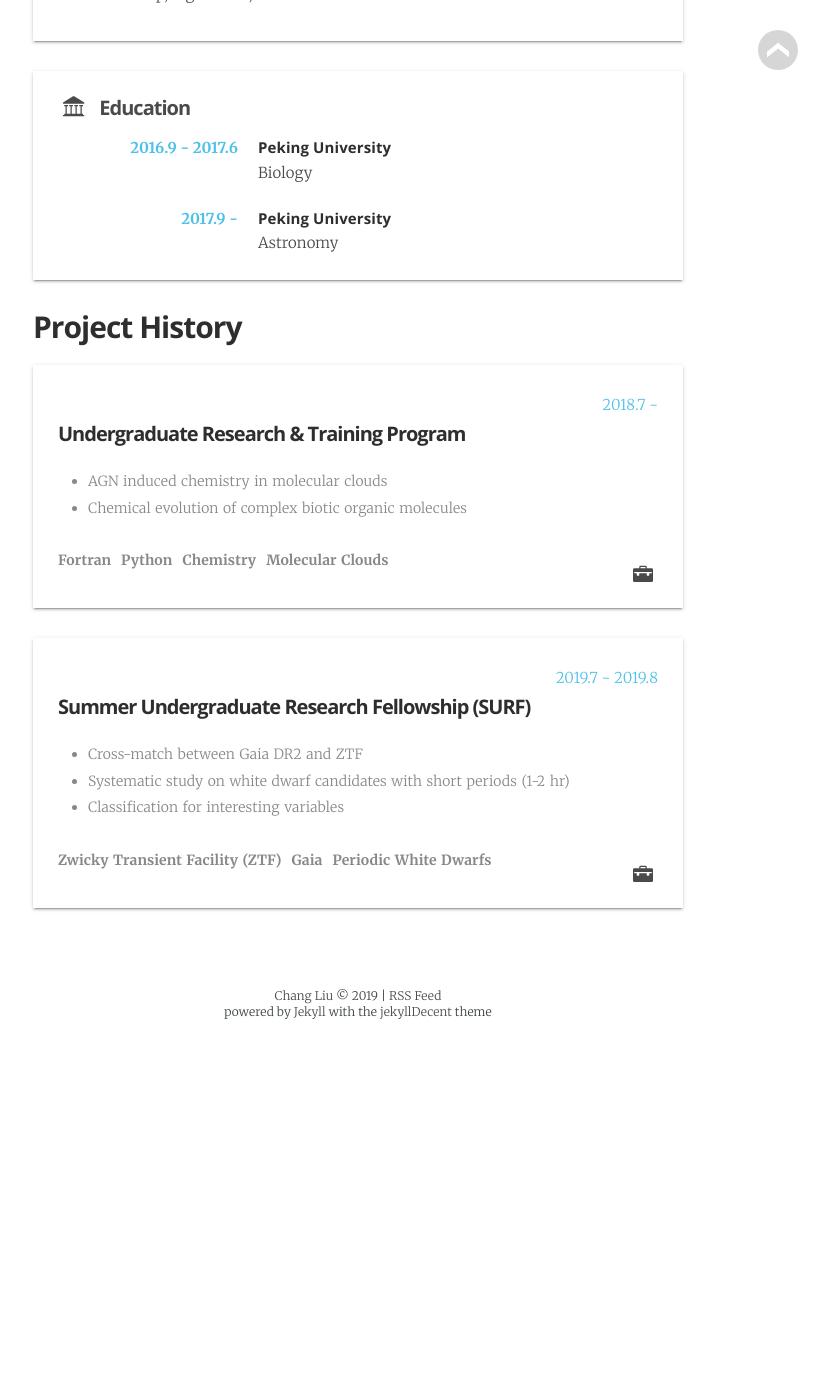
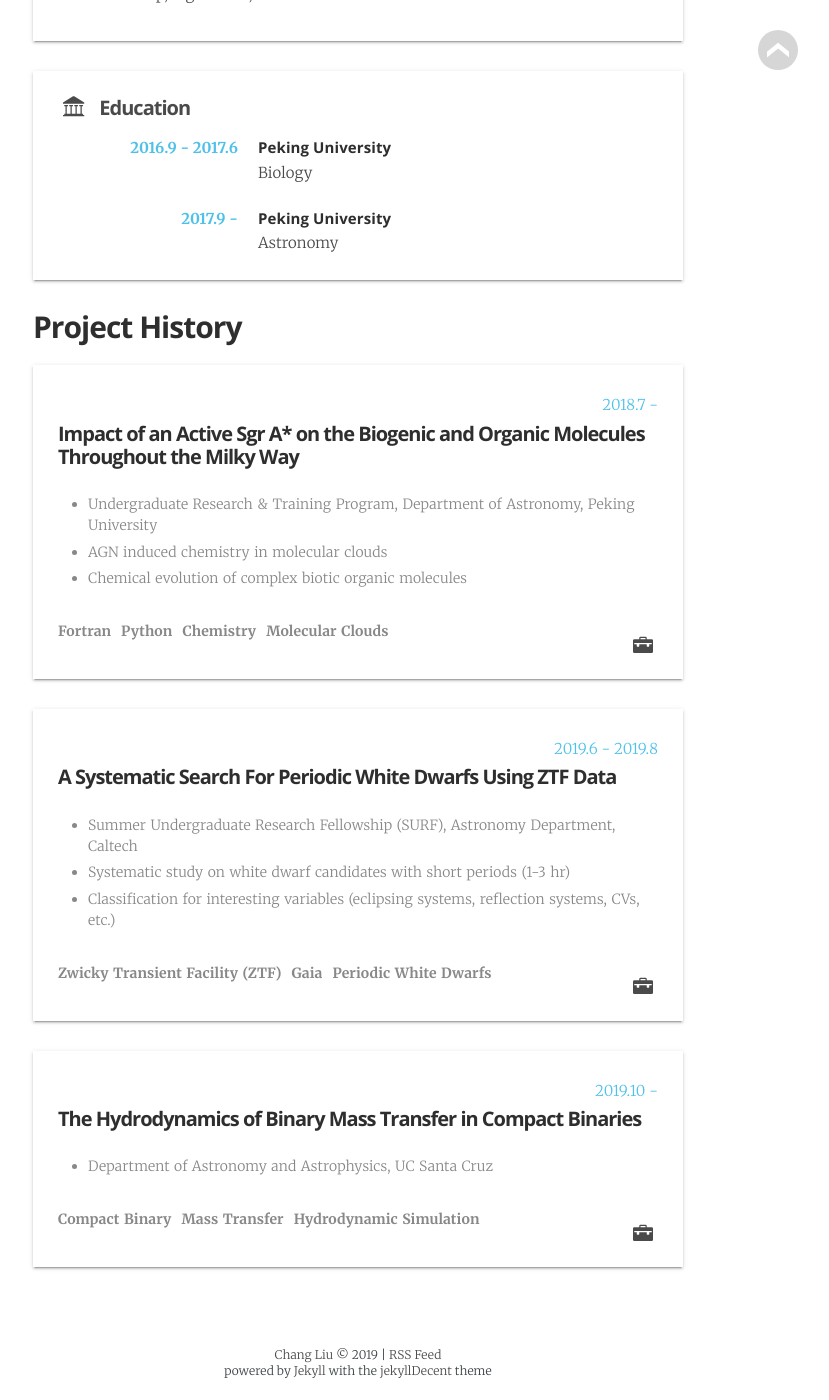
Before and after one commit to slowdivePTG/slowdivePTG.github.io, a Jekyll site: the page built from _pages/cv.html, in a window 1280 px wide and 1400 px high, scrolled down 953 px. Shown: the whole window, without its empty margins (282-1111 px from the left). Built offline with Jekyll 4.4.1, drawn with Linux system fonts in a browser that asks for light colours; some web fonts are replaced; a script that is not in the unit is left out; before the commit the page ends 1994 px from its top, so only the background shows below that.

Commit message:
CV page modified

```diff
--- a/_data/cv.yml
+++ b/_data/cv.yml
@@ -13,15 +13,21 @@ chang:
           description:      "Astronomy"
     projects:
         - time:             "2018.7 - "
-          title:            "Undergraduate Research & Training Program"
+          title:            "Impact of an Active Sgr A* on the Biogenic and Organic Molecules Throughout the Milky Way"
           technologies:     "Fortran, Python, Chemistry, Molecular Clouds"
           descriptions:
+            - Undergraduate Research & Training Program, Department of Astronomy, Peking University
             - AGN induced chemistry in molecular clouds
             - Chemical evolution of complex biotic organic molecules
-        - time:             "2019.7 - 2019.8"
-          title:            "Summer Undergraduate Research Fellowship (SURF)"
+        - time:             "2019.6 - 2019.8"
+          title:            "A Systematic Search For Periodic White Dwarfs Using ZTF Data"
           technologies:     "Zwicky Transient Facility (ZTF), Gaia, Periodic White Dwarfs"
           descriptions:
-            - Cross-match between Gaia DR2 and ZTF
-            - Systematic study on white dwarf candidates with short periods (1-2 hr)
-            - Classification for interesting variables
+            - Summer Undergraduate Research Fellowship (SURF), Astronomy Department, Caltech
+            - Systematic study on white dwarf candidates with short periods (1-3 hr)
+            - Classification for interesting variables (eclipsing systems, reflection systems, CVs, etc.)
+        - time:             "2019.10 - "
+          title:            "The Hydrodynamics of Binary Mass Transfer in Compact Binaries"
+          technologies:     "Compact Binary, Mass Transfer, Hydrodynamic Simulation"
+          descriptions:
+            - Department of Astronomy and Astrophysics, UC Santa Cruz
```
